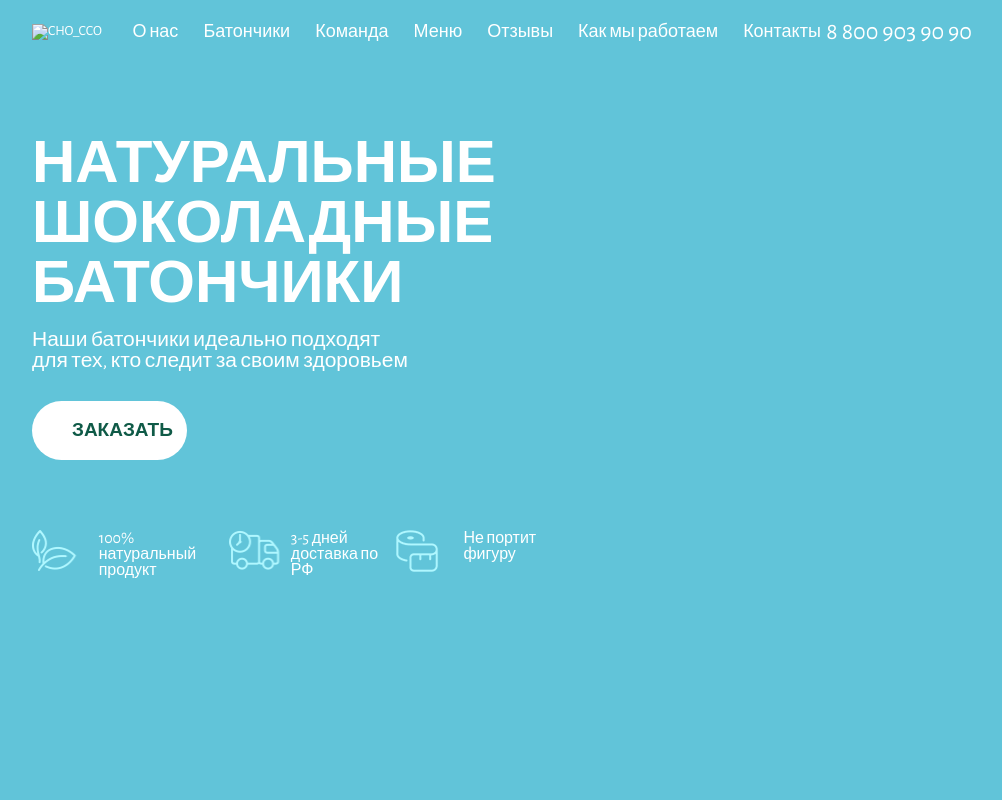
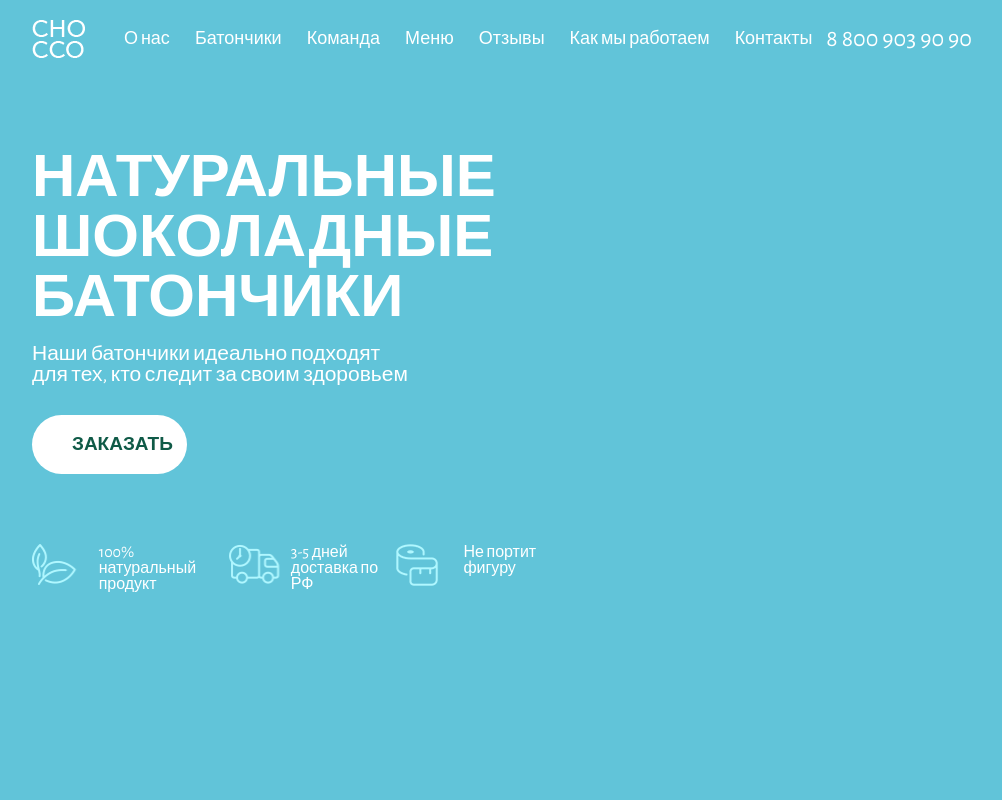
Before and after one commit to natella2902/Chocco, a plain HTML site: page index.html in a window 1280 px wide. Shown: the top 800 px of the page, without its empty margins (138-1140 px from the left). Drawn offline with nearby package versions, Linux system fonts and the light colour scheme; files that its build step writes are made by us from their sources; the site is published under a folder, as on GitHub Pages, so addresses that start at the root find nothing; files whose address does not match are found by name.

Commit message:
code review1 v.3

```diff
--- a/index.html
+++ b/index.html
@@ -14,7 +14,7 @@
                 <div class="container hero__container">
                     <header class="header__top">
                         <div class="logo header__logo">
-                            <img class="logo-pic" src="/pictures/CHO_CCO.png" alt="CHO_CCO">
+                            <img class="logo-pic" src="./pictures/CHO_CCO.png" alt="CHO_CCO">
                         </div>
                         <nav class="nav">
                             <ul class="nav__list">
```
